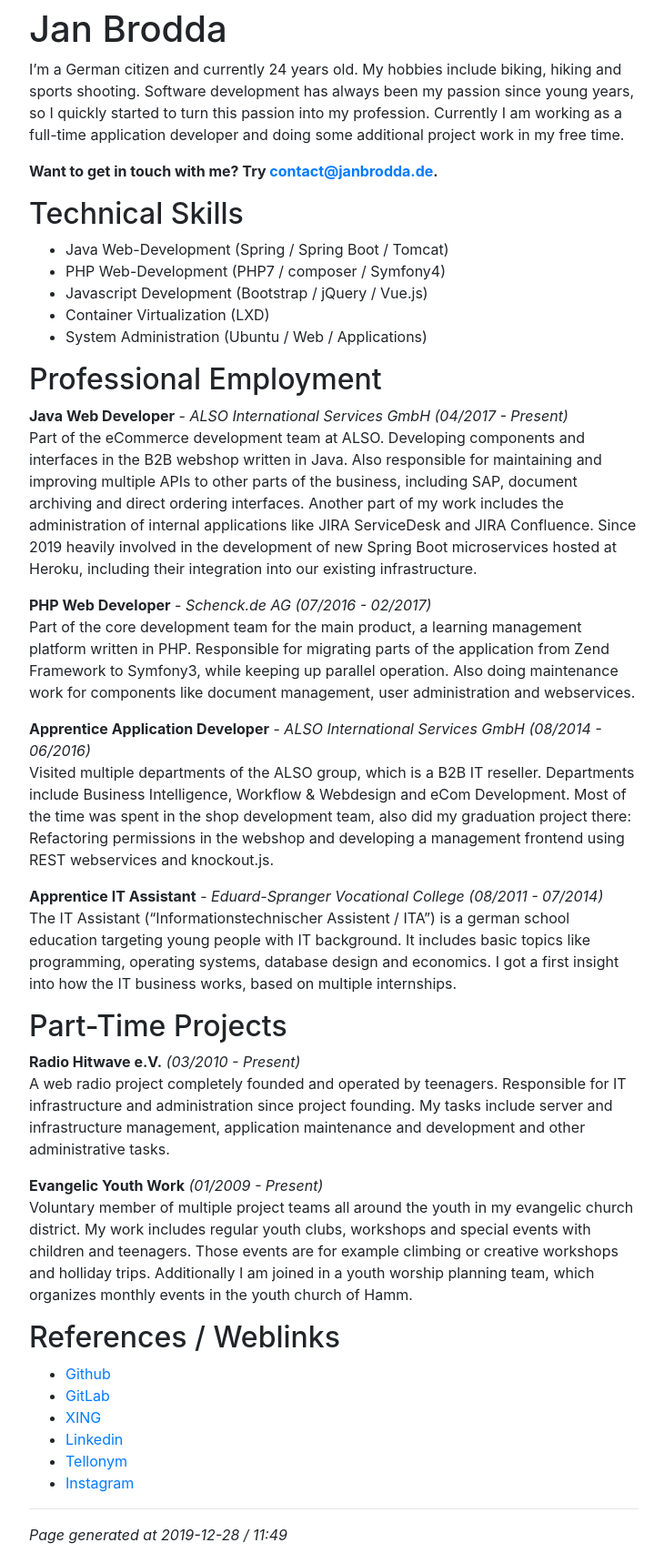
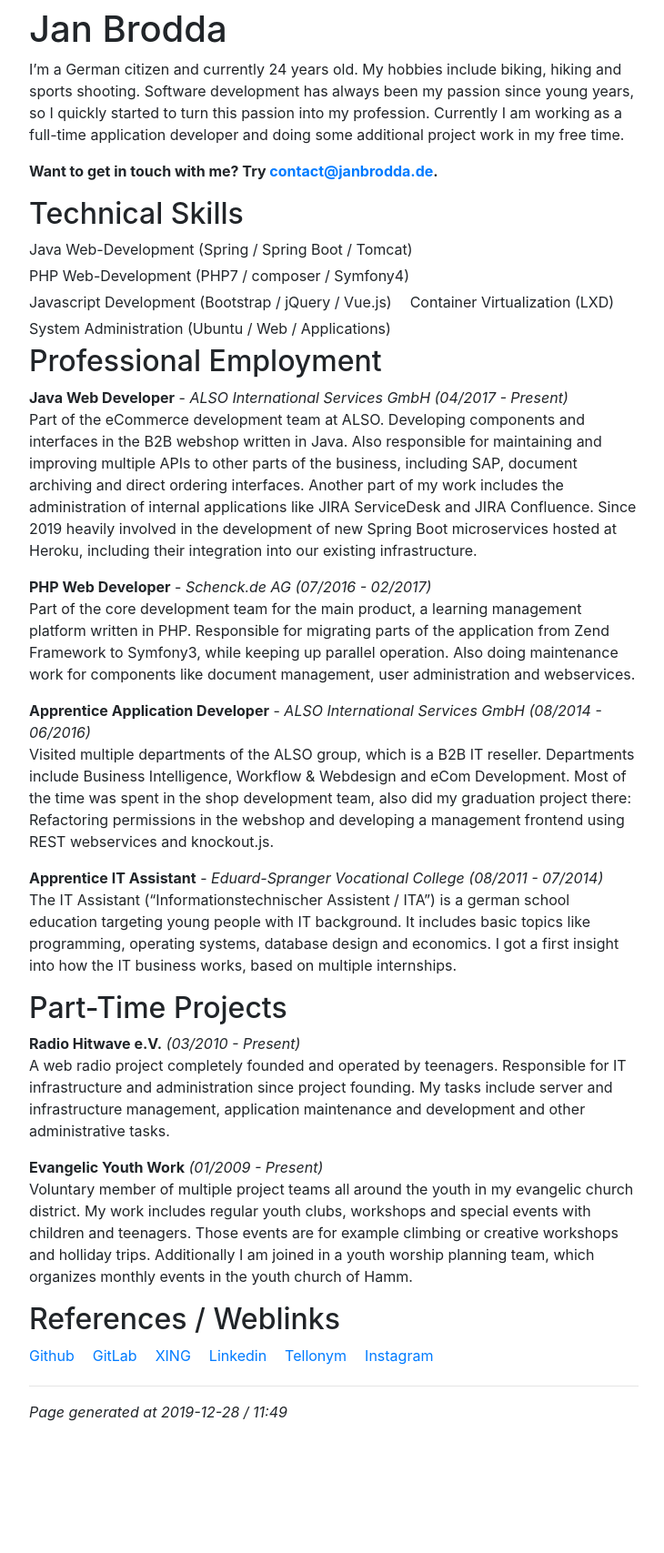
Before and after one commit to janxb/janxb.github.io, a Jekyll site: the page built from _pages/index.md, in a window 1280 px wide. Shown: the whole page at 91% size, without its empty margins (273-1003 px from the left). Built offline with Jekyll 4.4.1, drawn with Linux system fonts in a browser that asks for light colours; comment, search, counter and statistics services are not loaded; after the commit the page ends 1572 px from its top, so only the background shows below that.

Commit message:
style improvements - beautiful lists

```diff
--- a/assets/css/style.scss
+++ b/assets/css/style.scss
@@ -3,6 +3,20 @@
 .container {
 	max-width: 700px;
 	overflow-x: hidden;
+}
+
+ul {
+	list-style-type: none;
+	margin: 0;
+	padding: 0;
+	overflow: hidden;
+}
+
+li {
+	float: left;
+	display: block;
+	text-align: center;
+	padding: 0 20px 5px 0;
 }
 
 @media print {
```
